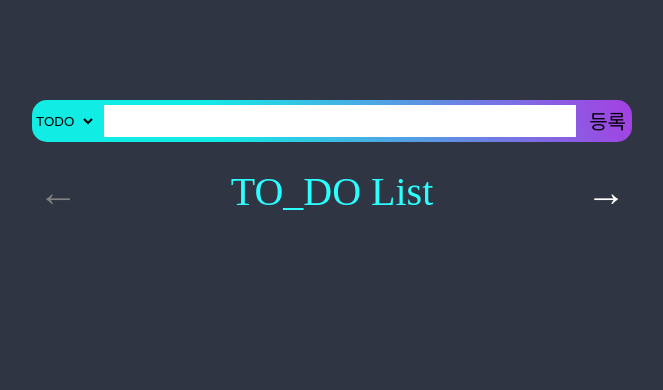
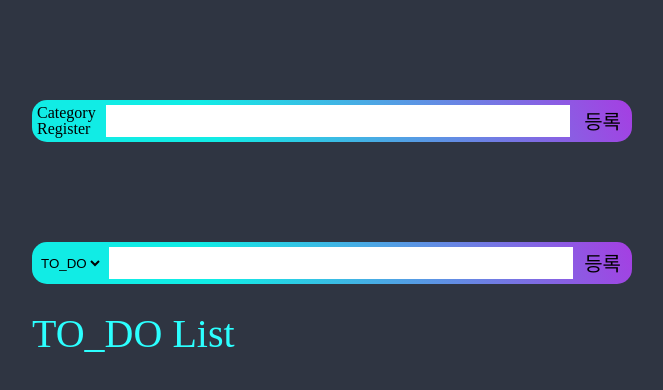
Before and after one commit to Insookim0702/nomad-reactmaster-todoList, a React (Create React App) app: page / in a window 1280 px wide. Shown: the top 390 px of the page, without its empty margins (308-971 px from the left). Built offline with nearby package versions, Linux system fonts and the light colour scheme.

Commit message:
사용자가 커스텀 카테고리 생성 기능 추가

```diff
--- a/src/Atom.ts
+++ b/src/Atom.ts
@@ -1,24 +1,30 @@
 import { atom, selector } from 'recoil'
-export enum Categories {
-    'TO_DO' = 'TO_DO',
-    'DOING' = 'DOING',
-    'DONE' = 'DONE'
-}
+// export enum Categories {
+//     'TO_DO' = 'TO_DO',
+//     'DOING' = 'DOING',
+//     'DONE' = 'DONE'
+// }
 export interface IForm {
     toDo: string
     id: number
-    category: Categories
+    category: string
 }
+
+export const cateList = atom<string[]>({
+    key: 'cateList',
+    default: []
+})
 
 export const atomToDoList = atom<IForm[]>({
     key: 'ToDoList',
     default: []
 })
 
-export const nowCategory = atom<Categories>({
+export const nowCategory = atom<IForm['category']>({
     key: 'category',
-    default: Categories.TO_DO
+    default: 'TO_DO'
 })
+
 export const selectedList = selector({
     key: 'categoryList',
     get: ({ get }) => {
@@ -33,9 +39,7 @@ export const leftCategory = selector({
     key: 'leftCategory',
     get: ({ get }) => {
         /* < 가 보일 때는 DONE과 DOING일 경우이다. */
-        return get(nowCategory) === Categories.DONE
-            ? Categories.DOING
-            : Categories.TO_DO
+        return get(nowCategory) === 'DONE' ? 'DOING' : 'TO_DO'
     }
 })
 
@@ -43,8 +47,6 @@ export const rightCategory = selector({
     key: 'rightCategory',
     get: ({ get }) => {
         // >가 보일 때는 TODO와 DOING이다.
-        return get(nowCategory) === Categories.TO_DO
-            ? Categories.DOING
-            : Categories.DONE
+        return get(nowCategory) === 'TO_DO' ? 'DOING' : 'DONE'
     }
 })
--- /dev/null
+++ b/src/components/CreateCategory.tsx
@@ -0,0 +1,49 @@
+import { useForm } from 'react-hook-form'
+import { useRecoilState } from 'recoil'
+import styled from 'styled-components'
+import { cateList } from '../Atom'
+import { ErrMsg, Form } from './CreateToDo'
+
+interface iCategory {
+    category: string
+}
+
+const Title = styled.h1`
+    width: 60px;
+`
+function CreateCategory () {
+    const {
+        register,
+        formState: { errors },
+        reset,
+        handleSubmit
+    } = useForm<iCategory>()
+    const [sCateList, setCateList] = useRecoilState(cateList)
+    function saveLocalStorage (newCategory: string) {
+        const tmpCategoryList = JSON.parse(JSON.stringify(sCateList))
+        tmpCategoryList.unshift(newCategory)
+        localStorage.setItem('categoryList', JSON.stringify(tmpCategoryList))
+    }
+    function onSaveCategory ({ category }: iCategory) {
+        setCateList(oldList => {
+            return [category, ...oldList]
+        })
+        saveLocalStorage(category)
+        reset({ category: '' })
+    }
+    return (
+        <>
+            <Form onSubmit={handleSubmit(onSaveCategory)}>
+                <Title>Category Register</Title>
+                <input
+                    type='text'
+                    {...register('category', { required: 'input a category.' })}
+                />
+                <button>등록</button>
+            </Form>
+            <ErrMsg> {errors.category && errors.category.message}</ErrMsg>
+        </>
+    )
+}
+
+export default CreateCategory
--- a/src/components/CreateToDo.tsx
+++ b/src/components/CreateToDo.tsx
@@ -1,45 +1,30 @@
 import { useForm } from 'react-hook-form'
 import { useRecoilState, useRecoilValue } from 'recoil'
 import styled from 'styled-components'
-import { atomToDoList, Categories, IForm, nowCategory } from '../Atom'
+import { atomToDoList, cateList, IForm, nowCategory } from '../Atom'
 
-const Input = styled.input`
-    height: 30px;
-    font-size: 20px;
-    width: 78%;
-    font-size: 30px;
-    border: none;
-    -ms-user-select: none;
-    -moz-user-select: -moz-none;
-    -khtml-user-select: none;
-    -webkit-user-select: none;
-    user-select: none;
-    &:focus {
-        outline: none;
-    }
-`
-const ErrMsg = styled.span`
+export const ErrMsg = styled.span`
     width: 100%;
     color: #fc427b;
     text-align: center;
     font-size: 20px;
 `
-const Button = styled.button`
-    height: 30px;
-    background-color: transparent;
-    font-size: 20px;
-    color: black;
-`
-const Select = styled.select`
-    background-color: transparent;
-    outline: none;
-    border: none;
-    color: black;
-`
-const From = styled.form`
+// const Button = styled.button`
+//     height: 30px;
+//     background-color: transparent;
+//     font-size: 20px;
+//     color: black;
+// `
+// const Select = styled.select`
+//     background-color: transparent;
+//     outline: none;
+//     border: none;
+//     color: black;
+// `
+export const Form = styled.form`
     border-radius: 15px;
     margin-top: 100px;
-    padding: 5px 0;
+    padding: 5px;
     display: flex;
     justify-content: space-between;
     background-image: linear-gradient(
@@ -47,6 +32,35 @@ const From = styled.form`
         rgb(17, 236, 229) 30%,
         rgb(195, 27, 226) 114%
     );
+    button {
+        height: 30px;
+        background-color: transparent;
+        font-size: 20px;
+        color: black;
+    }
+
+    select {
+        background-color: transparent;
+        outline: none;
+        border: none;
+        color: black;
+    }
+
+    input {
+        height: 30px;
+        font-size: 20px;
+        width: 78%;
+        font-size: 30px;
+        border: none;
+        -ms-user-select: none;
+        -moz-user-select: -moz-none;
+        -khtml-user-select: none;
+        -webkit-user-select: none;
+        user-select: none;
+        &:focus {
+            outline: none;
+        }
+    }
 `
 
 function CreateToDo () {
@@ -56,9 +70,9 @@ function CreateToDo () {
         handleSubmit,
         reset
     } = useForm<IForm>()
-
+    const categoryList = useRecoilValue(cateList)
+    const category = useRecoilValue(nowCategory)
     const [toDoList, setToDoList] = useRecoilState(atomToDoList)
-    const category = useRecoilValue(nowCategory)
     function onValid (data: IForm) {
         const temptToDoList = JSON.parse(JSON.stringify(toDoList))
         temptToDoList.unshift({
@@ -89,21 +103,24 @@ function CreateToDo () {
     }
     return (
         <>
-            <From onSubmit={handleSubmit(onValid)}>
-                <Select onInput={onInput} value={selectedCategory}>
-                    <option value={Categories.TO_DO}>TODO</option>
-                    <option value={Categories.DOING}>DOING</option>
-                    <option value={Categories.DONE}>DONE</option>
-                </Select>
-                <Input
+            <Form onSubmit={handleSubmit(onValid)}>
+                <select onInput={onInput} value={selectedCategory}>
+                    {categoryList.map((cate, idx) => {
+                        return (
+                            <option key={idx} value={cate}>
+                                {cate}
+                            </option>
+                        )
+                    })}
+                </select>
+                <input
                     type='text'
                     {...register('toDo', {
                         required: 'input a todo.'
                     })}
-                ></Input>
-
-                <Button>등록</Button>
-            </From>
+                ></input>
+                <button>등록</button>
+            </Form>
             <ErrMsg>{errors.toDo && errors.toDo.message}</ErrMsg>
         </>
     )
--- a/src/components/Header.tsx
+++ b/src/components/Header.tsx
@@ -1,7 +1,7 @@
 import { useRecoilState, useRecoilValue } from 'recoil'
 import styled from 'styled-components'
-import { Categories, leftCategory, nowCategory, rightCategory } from '../Atom'
-const Title = styled.h1`
+import { leftCategory, nowCategory, rightCategory } from '../Atom'
+export const Title = styled.h1`
     font-size: 40px;
     color: #2cffff;
     text-align: center;
@@ -24,32 +24,32 @@ const Button = styled.button`
 
 function Header () {
     const [sNowCategory, setSelectedCategory] = useRecoilState(nowCategory)
-    const sLeftCategory = useRecoilValue(leftCategory)
-    const sRightCategory = useRecoilValue(rightCategory)
-    function onClick (category: Categories) {
-        setSelectedCategory(category)
-    }
+    // const sLeftCategory = useRecoilValue(leftCategory)
+    // const sRightCategory = useRecoilValue(rightCategory)
+    // function onClick (category: string) {
+    //     setSelectedCategory(category)
+    // }
 
     return (
         <HeaderWrap>
-            {
+            {/* {
                 <Button
                     disabled={sNowCategory === Categories.TO_DO}
                     onClick={() => onClick(sLeftCategory)}
                 >
                     &larr;
                 </Button>
-            }
+            } */}
 
             <Title>{sNowCategory} List</Title>
-            {
+            {/* {
                 <Button
                     disabled={sNowCategory === Categories.DONE}
                     onClick={() => onClick(sRightCategory)}
                 >
                     &rarr;
                 </Button>
-            }
+            } */}
         </HeaderWrap>
     )
 }
--- a/src/components/RecoilToDoList.tsx
+++ b/src/components/RecoilToDoList.tsx
@@ -1,6 +1,7 @@
 import { useSetRecoilState } from 'recoil'
 import styled from 'styled-components'
-import { atomToDoList } from '../Atom'
+import { atomToDoList, cateList } from '../Atom'
+import CreateCategory from './CreateCategory'
 import CreateToDo from './CreateToDo'
 import ToDoListPresent from './ToDoListPresent'
 
@@ -10,11 +11,17 @@ const Container = styled.div`
 `
 function RecoilToDoList () {
     const setToDoList = useSetRecoilState(atomToDoList)
+    const setCateList = useSetRecoilState(cateList)
     const toDoList = localStorage.getItem('todoList')
+    setToDoList(JSON.parse(toDoList || '[]')) // JSON.parse는 string만을 매개변수로 받는다. null 안 된다.
+    const categoryList = JSON.parse(
+        localStorage.getItem('categoryList') || '["TO_DO","DOING", "DONE"]'
+    )
+    setCateList(categoryList)
 
-    setToDoList(JSON.parse(toDoList || '[]')) // JSON.parse는 string만을 매개변수로 받는다. null 안 된다.
     return (
         <Container>
+            <CreateCategory />
             <CreateToDo />
             <ToDoListPresent />
         </Container>
--- a/src/components/ToDoListPresent.tsx
+++ b/src/components/ToDoListPresent.tsx
@@ -1,12 +1,11 @@
 import { useRecoilState, useRecoilValue } from 'recoil'
 import styled from 'styled-components'
-import { atomToDoList, Categories, selectedList } from '../Atom'
+import { atomToDoList, cateList, IForm, selectedList } from '../Atom'
 import Header from './Header'
 
 const ToDoListWrap = styled.ul`
     color: whitesmoke;
 `
-
 const ToDo = styled.li`
     background-color: black;
     border-radius: 15px;
@@ -21,7 +20,6 @@ const ToDo = styled.li`
         color: white;
     }
 `
-
 const Button = styled.button`
     background-color: #2cffff;
     border-radius: 20px;
@@ -33,15 +31,15 @@ const Button = styled.button`
     z-index: 9;
     margin: 4px;
 `
-
 const ButtonWrap = styled.div`
     display: flex;
     flex-direction: column;
     justify-content: space-between;
 `
 function ToDoListPresent () {
+    const categoryList = useRecoilValue(cateList)
     const [toDoList, setToDoList] = useRecoilState(atomToDoList)
-    function onClickChangeCategory (aId: number, aCategory: Categories) {
+    function onClickChangeCategory (aId: number, aCategory: IForm['category']) {
         const tempToDoList = JSON.parse(JSON.stringify(toDoList))
         const matchIndex = toDoList.findIndex(todo => todo.id === aId)
         const changedToDo = JSON.parse(JSON.stringify(tempToDoList[matchIndex]))
@@ -59,42 +57,51 @@ function ToDoListPresent () {
                     <ToDo key={item.id}>
                         {item.toDo}
                         <ButtonWrap>
-                            {item.category === Categories.TO_DO ? null : (
+                            {categoryList.map((cate, idx) => {
+                                if (item.category !== cate) {
+                                    return (
+                                        <Button
+                                            key={idx}
+                                            onClick={() =>
+                                                onClickChangeCategory(
+                                                    item.id,
+                                                    cate
+                                                )
+                                            }
+                                        >
+                                            {cate}
+                                        </Button>
+                                    )
+                                }
+                                return null
+                            })}
+                            {/* {item.category === 'TO_DO' ? null : (
                                 <Button
                                     onClick={() =>
-                                        onClickChangeCategory(
-                                            item.id,
-                                            Categories.TO_DO
-                                        )
+                                        onClickChangeCategory(item.id, 'TO_DO')
                                     }
                                 >
                                     TODO
                                 </Button>
                             )}
-                            {item.category === Categories.DOING ? null : (
+                            {item.category === 'DOING' ? null : (
                                 <Button
                                     onClick={() =>
-                                        onClickChangeCategory(
-                                            item.id,
-                                            Categories.DOING
-                                        )
+                                        onClickChangeCategory(item.id, 'DOING')
                                     }
                                 >
                                     DOING
                                 </Button>
                             )}
-                            {item.category === Categories.DONE ? null : (
+                            {item.category === 'DONE' ? null : (
                                 <Button
                                     onClick={() =>
-                                        onClickChangeCategory(
-                                            item.id,
-                                            Categories.DONE
-                                        )
+                                        onClickChangeCategory(item.id, 'DONE')
                                     }
                                 >
                                     DONE
                                 </Button>
-                            )}
+                            )} */}
                         </ButtonWrap>
                     </ToDo>
                 ))}
```
Also changed, not shown: 1 other file (tests, documents, lock files or other folders).
